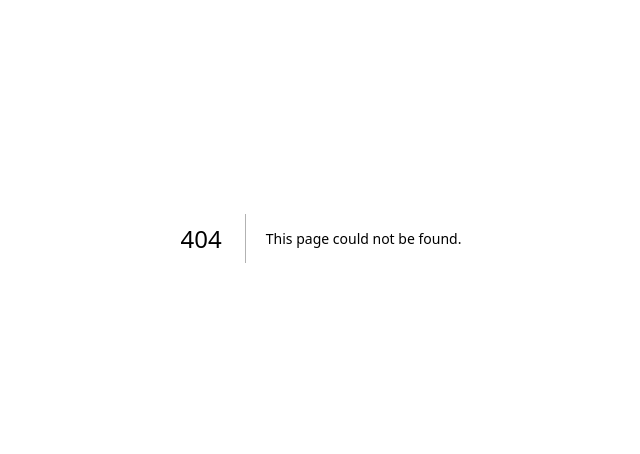
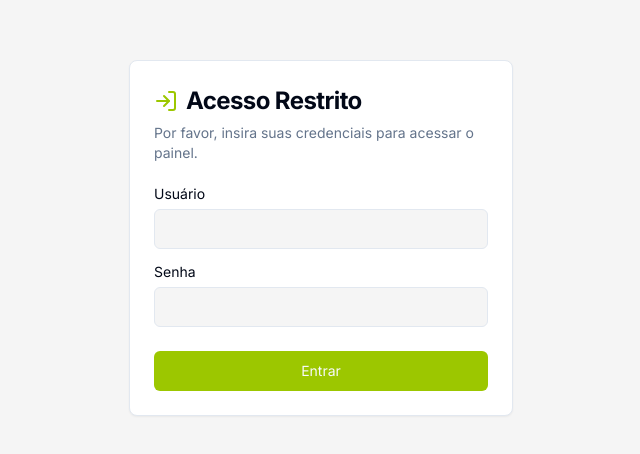
Before and after one commit to edinaldoof/projetosexecucao, a Next.js app: page /login in a window 1280 px wide. Before the commit this address had no page. Shown: the part 162-616 px from the top of the page, without its empty margins (319-959 px from the left). Built offline with nearby package versions, Linux system fonts and the light colour scheme.

Commit message:
Quero que sempre que foi acessar por qualquer maquina, apareça a tela de

```diff
--- a/src/app/layout.tsx
+++ b/src/app/layout.tsx
@@ -2,6 +2,8 @@ import type {Metadata} from 'next';
 import './globals.css';
 import { Toaster } from '@/components/ui/toaster';
 import { SyncProvider } from '@/contexts/sync-context';
+import { AuthProvider } from '@/contexts/auth-context';
+import ProtectedRoute from '@/components/protected-route';
 
 export const metadata: Metadata = {
   title: 'Firebase Fadex',
@@ -21,9 +23,13 @@ export default function RootLayout({
         <link href="https://fonts.googleapis.com/css2?family=Inter:wght@400;700&display=swap" rel="stylesheet" />
       </head>
       <body className="font-body antialiased">
-        <SyncProvider>
-          {children}
-        </SyncProvider>
+        <AuthProvider>
+          <SyncProvider>
+            <ProtectedRoute>
+              {children}
+            </ProtectedRoute>
+          </SyncProvider>
+        </AuthProvider>
         <Toaster />
       </body>
     </html>
--- /dev/null
+++ b/src/app/login/page.tsx
@@ -0,0 +1,82 @@
+'use client';
+
+import { useState } from 'react';
+import { useAuth } from '@/contexts/auth-context';
+import { Button } from '@/components/ui/button';
+import {
+  Card,
+  CardContent,
+  CardDescription,
+  CardFooter,
+  CardHeader,
+  CardTitle,
+} from '@/components/ui/card';
+import { Input } from '@/components/ui/input';
+import { Label } from '@/components/ui/label';
+import { useToast } from '@/hooks/use-toast';
+import { LogIn } from 'lucide-react';
+
+export default function LoginPage() {
+  const [user, setUser] = useState('');
+  const [password, setPassword] = useState('');
+  const { login } = useAuth();
+  const { toast } = useToast();
+
+  const handleLogin = (e: React.FormEvent) => {
+    e.preventDefault();
+    try {
+      login(user, password);
+    } catch (error: any) {
+      toast({
+        variant: 'destructive',
+        title: 'Falha no Login',
+        description: error.message,
+      });
+    }
+  };
+
+  return (
+    <main className="flex min-h-screen flex-col items-center justify-center bg-background p-4">
+      <Card className="w-full max-w-sm">
+        <CardHeader>
+          <CardTitle className="text-2xl flex items-center gap-2">
+            <LogIn className="h-6 w-6 text-primary" />
+            Acesso Restrito
+          </CardTitle>
+          <CardDescription>
+            Por favor, insira suas credenciais para acessar o painel.
+          </CardDescription>
+        </CardHeader>
+        <form onSubmit={handleLogin}>
+          <CardContent className="grid gap-4">
+            <div className="grid gap-2">
+              <Label htmlFor="user">Usuário</Label>
+              <Input
+                id="user"
+                type="text"
+                value={user}
+                onChange={(e) => setUser(e.target.value)}
+                required
+              />
+            </div>
+            <div className="grid gap-2">
+              <Label htmlFor="password">Senha</Label>
+              <Input
+                id="password"
+                type="password"
+                value={password}
+                onChange={(e) => setPassword(e.target.value)}
+                required
+              />
+            </div>
+          </CardContent>
+          <CardFooter>
+            <Button className="w-full" type="submit">
+              Entrar
+            </Button>
+          </CardFooter>
+        </form>
+      </Card>
+    </main>
+  );
+}
--- /dev/null
+++ b/src/components/protected-route.tsx
@@ -0,0 +1,40 @@
+'use client';
+
+import { useAuth } from '@/contexts/auth-context';
+import { usePathname, useRouter } from 'next/navigation';
+import { useEffect, useState } from 'react';
+
+export default function ProtectedRoute({ children }: { children: React.ReactNode }) {
+  const { isAuthenticated } = useAuth();
+  const router = useRouter();
+  const pathname = usePathname();
+  const [isLoading, setIsLoading] = useState(true);
+
+  useEffect(() => {
+    // Check authentication on both server and client side potential states
+    const sessionAuth = sessionStorage.getItem('isAuthenticated') === 'true';
+
+    if (!isAuthenticated && !sessionAuth) {
+      if (pathname !== '/login') {
+        router.push('/login');
+      } else {
+        setIsLoading(false);
+      }
+    } else {
+      if (pathname === '/login') {
+        router.push('/');
+      }
+      setIsLoading(false);
+    }
+  }, [isAuthenticated, router, pathname]);
+
+  if (isLoading) {
+    return (
+        <div className="flex min-h-screen items-center justify-center">
+            <div className="h-16 w-16 animate-spin rounded-full border-4 border-solid border-primary border-t-transparent"></div>
+        </div>
+    );
+  }
+
+  return <>{children}</>;
+}
--- /dev/null
+++ b/src/contexts/auth-context.tsx
@@ -0,0 +1,56 @@
+'use client';
+
+import { createContext, useContext, useState, useEffect, ReactNode } from 'react';
+
+type AuthContextType = {
+  isAuthenticated: boolean;
+  login: (user: string, pass: string) => void;
+  logout: () => void;
+};
+
+const AuthContext = createContext<AuthContextType | undefined>(undefined);
+
+const hardcodedUser = 'admin';
+const hardcodedPass = 'DEXfa@2025';
+
+export function AuthProvider({ children }: { children: ReactNode }) {
+  const [isAuthenticated, setIsAuthenticated] = useState(false);
+
+  useEffect(() => {
+    // Check session storage on initial load
+    const storedAuth = sessionStorage.getItem('isAuthenticated');
+    if (storedAuth === 'true') {
+      setIsAuthenticated(true);
+    } else {
+      setIsAuthenticated(false);
+    }
+  }, []);
+
+  const login = (user: string, pass: string) => {
+    if (user === hardcodedUser && pass === hardcodedPass) {
+      sessionStorage.setItem('isAuthenticated', 'true');
+      setIsAuthenticated(true);
+    } else {
+      throw new Error('Usuário ou senha inválidos.');
+    }
+  };
+
+  const logout = () => {
+    sessionStorage.removeItem('isAuthenticated');
+    setIsAuthenticated(false);
+  };
+
+  return (
+    <AuthContext.Provider value={{ isAuthenticated, login, logout }}>
+      {children}
+    </AuthContext.Provider>
+  );
+}
+
+export function useAuth() {
+  const context = useContext(AuthContext);
+  if (context === undefined) {
+    throw new Error('useAuth must be used within an AuthProvider');
+  }
+  return context;
+}
```
